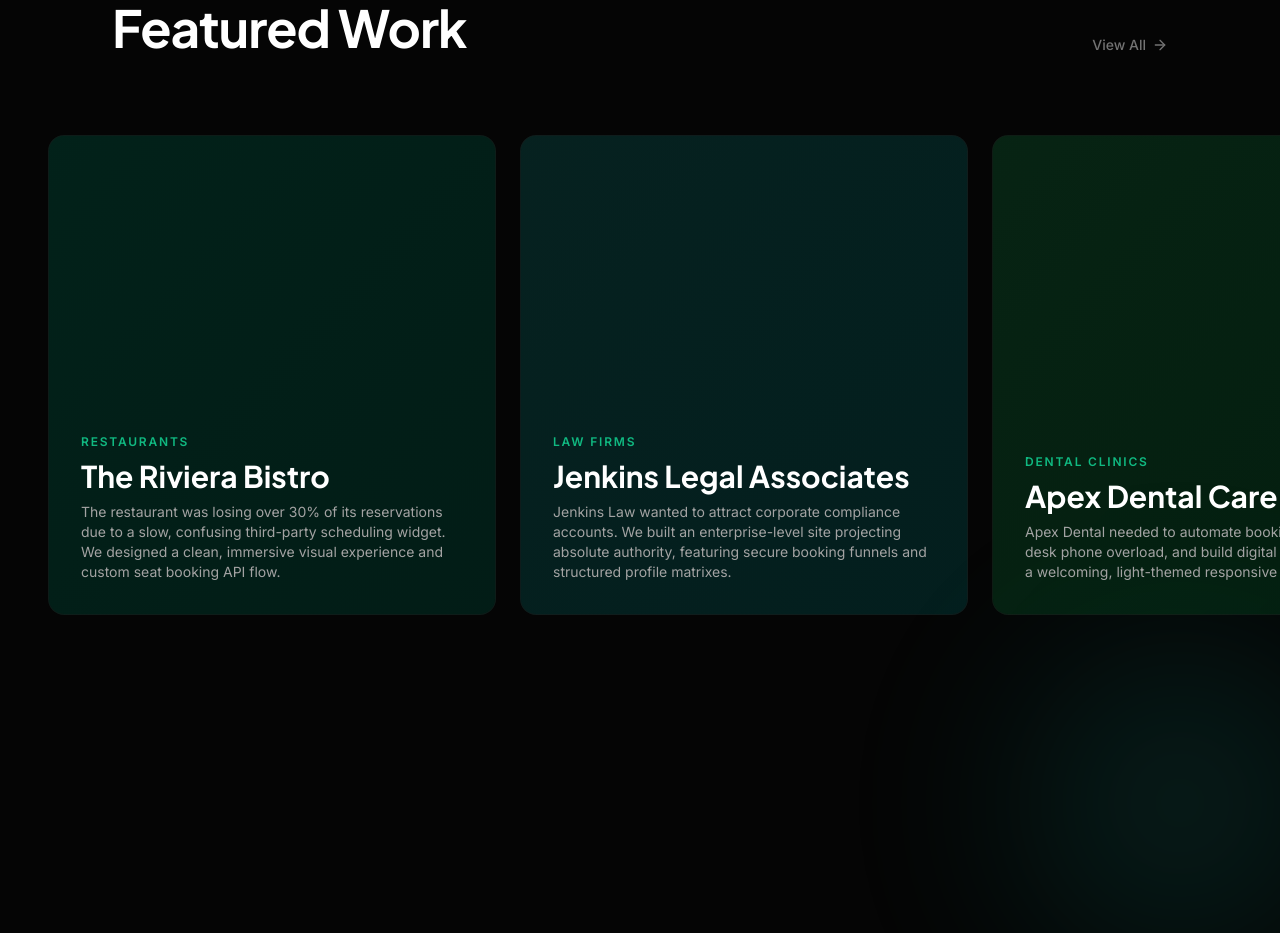
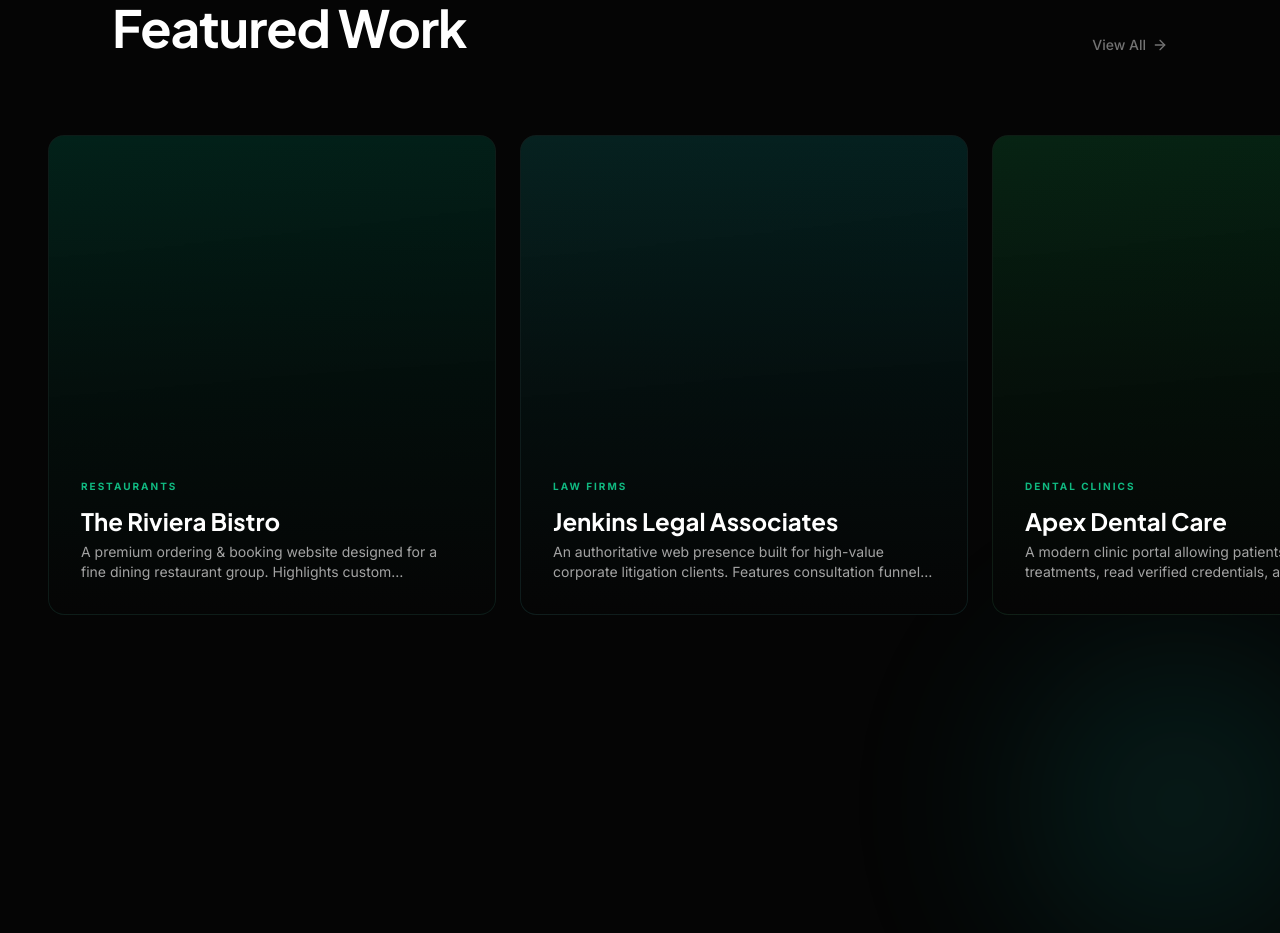
Before and after one commit to debanjann89/PixelStack, a Next.js app: page / in a window 1280 px wide. Shown: the part 2600-3533 px from the top of the page. Built offline with nearby package versions, Linux system fonts and the light colour scheme; no server answers; the database is empty.

Commit message:
fix: clean up homepage featured work cards — truncate text, stronger overlay, premium look

```diff
--- a/src/app/page.tsx
+++ b/src/app/page.tsx
@@ -157,7 +157,7 @@ export default function HomePage() {
               id: p.id || `proj-${i}`,
               title: p.title || p.name || `Project ${i + 1}`,
               category: p.category || 'Website',
-              desc: p.description || p.desc || '',
+              desc: p.overview || (p.desc || p.description || '').slice(0, 80),
               bg: FEATURED_PROJECTS_FALLBACK[i % FEATURED_PROJECTS_FALLBACK.length].bg,
               image: p.thumbnail_url || p.image_url || null,
             }))
@@ -372,35 +372,36 @@ export default function HomePage() {
                 transition={{ delay: i * 0.1 }}
               >
                 <div
-                  className={`relative h-[50vh] md:h-[60vh] rounded-2xl overflow-hidden cursor-pointer group bg-gradient-to-br ${project.bg} border border-zinc-800/50`}
+                  className={`relative h-[50vh] md:h-[60vh] rounded-2xl overflow-hidden cursor-pointer group bg-gradient-to-br ${project.bg} border border-zinc-800/50 hover:border-primary/20 transition-all duration-500`}
                   onClick={() => setSelectedProject(project)}
                 >
                   {/* Project image if available */}
                   {project.image && (
-                    <>
-                      <img
-                        src={project.image}
-                        alt={project.title}
-                        className="absolute inset-0 w-full h-full object-cover transition-transform duration-700 ease-out group-hover:scale-105"
-                        onError={(e) => { (e.target as HTMLImageElement).style.display = 'none'; }}
-                      />
-                      <div className="absolute inset-0 bg-gradient-to-t from-[#050505] via-[#050505]/50 to-transparent" />
-                    </>
+                    <img
+                      src={project.image}
+                      alt={project.title}
+                      className="absolute inset-0 w-full h-full object-cover object-top transition-transform duration-700 ease-out group-hover:scale-105"
+                      onError={(e) => { (e.target as HTMLImageElement).style.display = 'none'; }}
+                    />
                   )}
-                  {/* Project info at bottom */}
+
+                  {/* Gradient overlay — always present for text readability */}
+                  <div className="absolute inset-0 bg-gradient-to-t from-black via-black/60 to-transparent" />
+
+                  {/* Project info — pinned to bottom, clean and tight */}
                   <div className="absolute bottom-0 left-0 right-0 p-6 md:p-8">
-                    <span className="text-primary text-xs font-semibold uppercase tracking-[0.15em] block mb-2">
+                    <span className="text-primary text-[10px] font-bold uppercase tracking-[0.2em] block mb-3">
                       {project.category}
                     </span>
-                    <h3 className="text-2xl md:text-3xl font-bold text-white mb-2">
+                    <h3 className="text-xl md:text-2xl font-bold text-white mb-1.5 leading-tight">
                       {project.title}
                     </h3>
-                    <p className="text-zinc-400 text-sm">{project.desc}</p>
+                    <p className="text-zinc-400 text-xs md:text-sm line-clamp-2 max-w-sm">{project.desc}</p>
                   </div>
 
-                  {/* Arrow on hover */}
-                  <div className="absolute top-6 right-6 w-10 h-10 rounded-full bg-white/5 border border-white/10 flex items-center justify-center opacity-0 group-hover:opacity-100 transition-opacity">
-                    <ArrowUpRight className="h-4 w-4 text-white" />
+                  {/* Arrow indicator */}
+                  <div className="absolute top-5 right-5 w-9 h-9 rounded-full bg-black/40 border border-white/10 flex items-center justify-center backdrop-blur-sm opacity-0 group-hover:opacity-100 transition-all duration-300">
+                    <ArrowUpRight className="h-3.5 w-3.5 text-white transition-transform duration-300 group-hover:rotate-45" />
                   </div>
                 </div>
               </motion.div>
```
